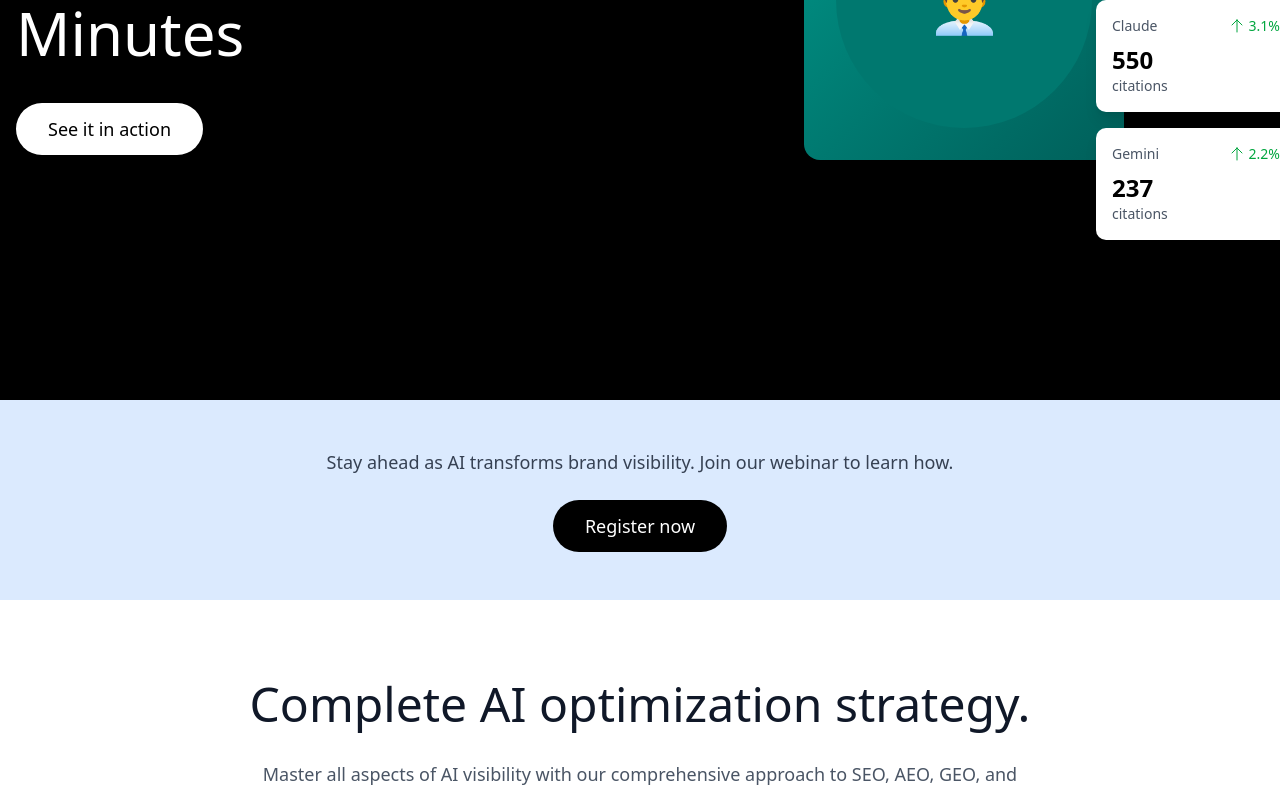
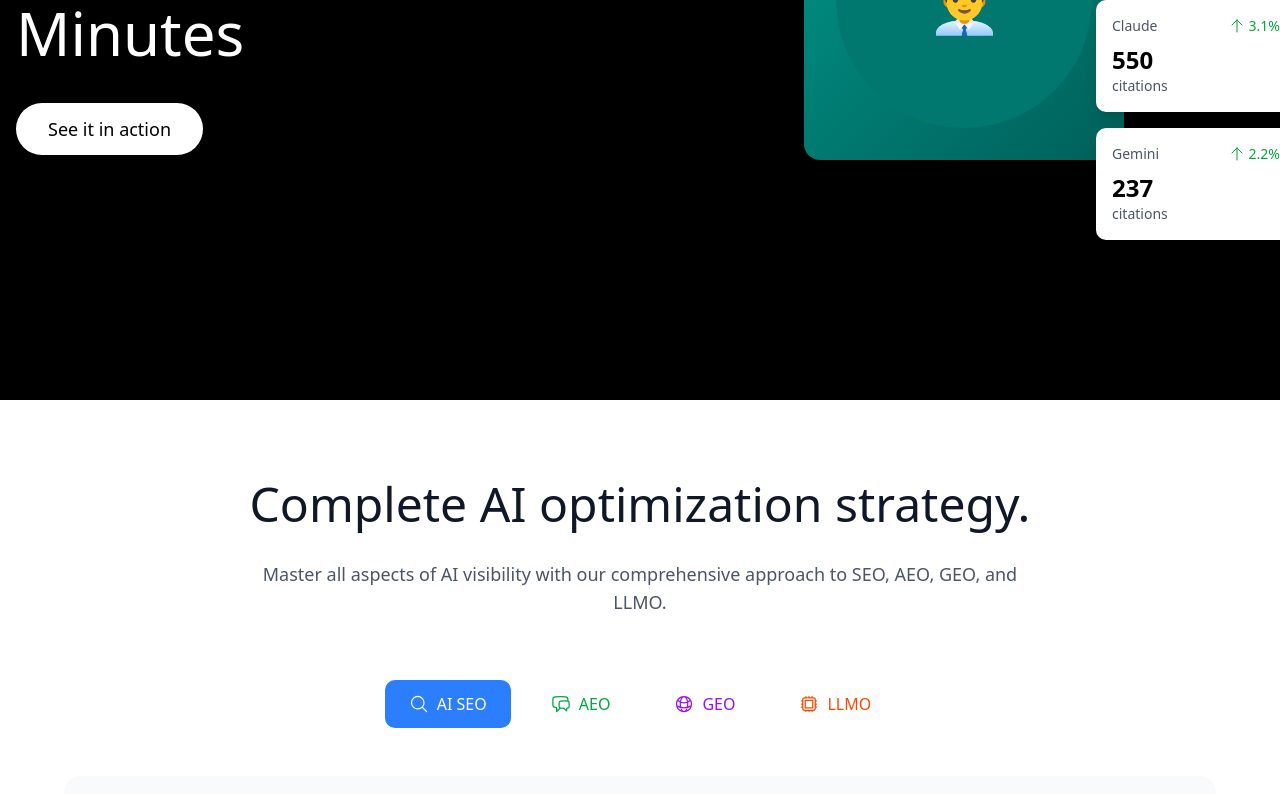
Before and after one commit to The-code-giant/llm-optimizer, a Next.js app in the folder frontend/: page / in a window 1280 px wide. Shown: the part 400-1194 px from the top of the page. Built offline with nearby package versions, Linux system fonts and the light colour scheme; no server answers.

Commit message:
Update: Further homepage changes

```diff
--- a/frontend/src/app/page.tsx
+++ b/frontend/src/app/page.tsx
@@ -278,7 +278,7 @@ export default function Home() {
         </div>
       </section>
    {/* Webinar CTA */}
-   <section className="py-12 bg-blue-100">
+   {/* <section className="py-12 bg-blue-100">
         <div className="max-w-4xl mx-auto px-4 text-center">
           <motion.div
             initial={{ opacity: 0, y: 30 }}
@@ -299,7 +299,7 @@ export default function Home() {
             </Link>
           </motion.div>
         </div>
-      </section>
+      </section> */}
   {/* AI Optimization Types Section */}
   <section className="py-20 bg-white">
         <div className="max-w-7xl mx-auto px-4">
```
